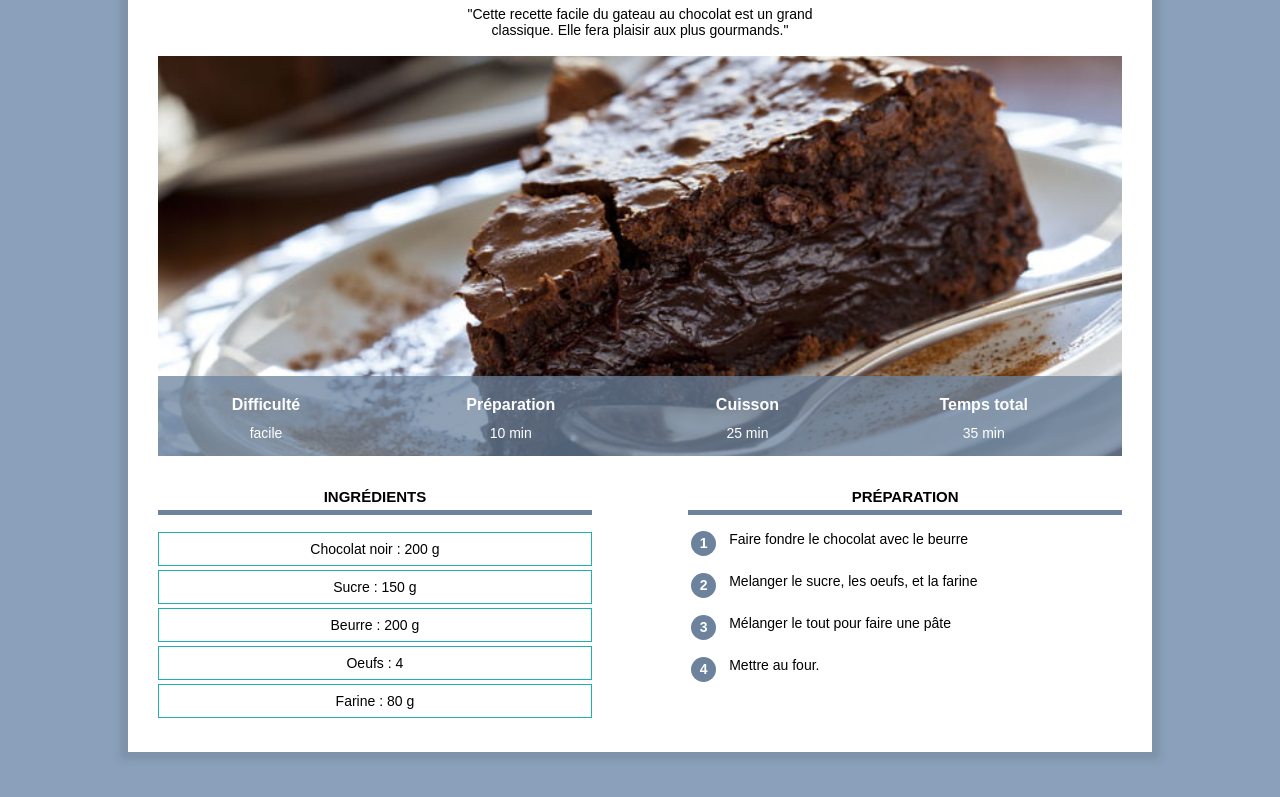
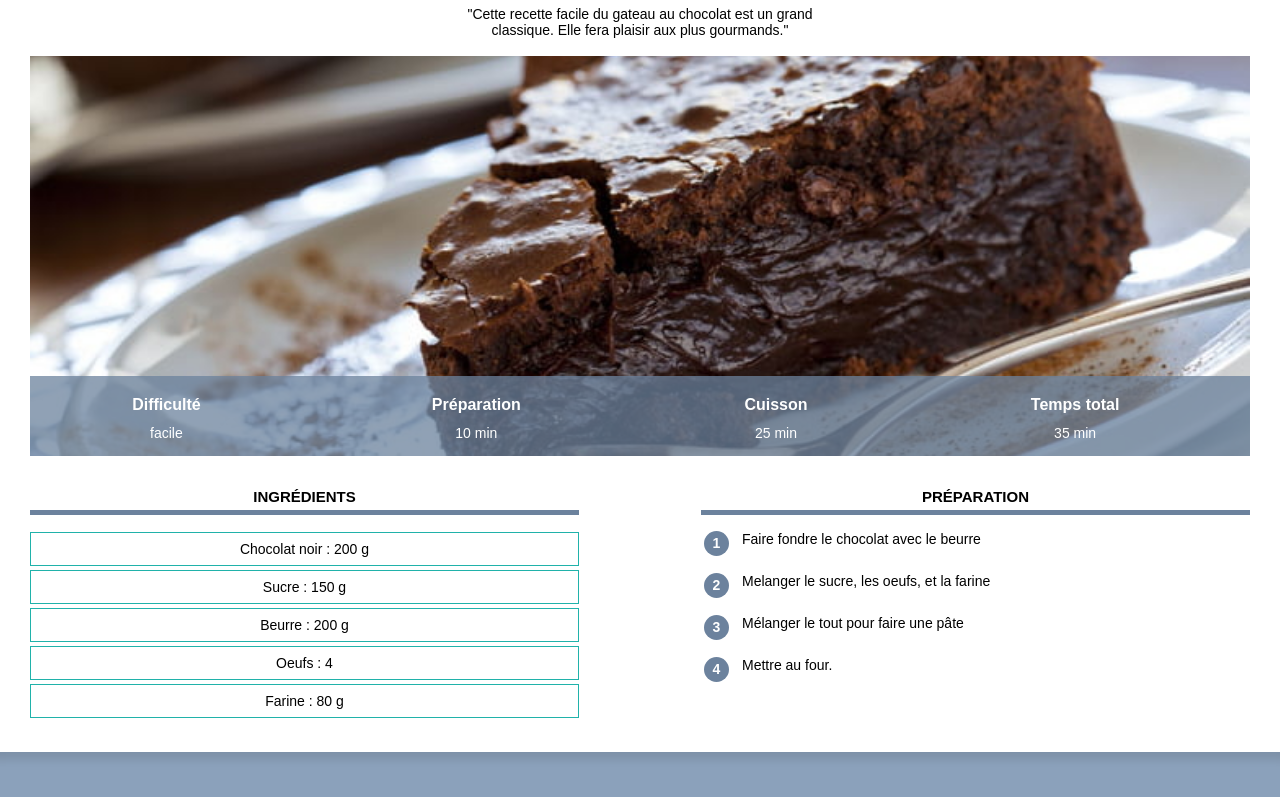
Before and after one commit to jacb38/site_recettes, a plain HTML site: page index.html in a window 1280 px wide. Shown: the part 151-948 px from the top of the page. Drawn offline with Linux system fonts and the light colour scheme.

Commit message:
Add files via upload

```diff
--- a/index.html
+++ b/index.html
@@ -3,6 +3,7 @@
     <head>
         <title>Gateau au chocolat</title>
         <meta charset="UTF-8">
+        <meta name="viewport" content="width=device-width, initial-scale=1.0">
         <link rel="stylesheet" href ="recette.css"/>
     </head>
     <body>
--- a/recette.css
+++ b/recette.css
@@ -23,9 +23,8 @@ div.contenu
 {
     background-color: white;
     /* margin: haut droite bas gauche*/
-    margin: 60px 10% 80px 10%;
-    padding: 0 30px 30px 30px;
-    min-width: 350px;
+    margin: 40px 8px 40px 8px;
+    padding: 0 8px 20px 8px;
     box-shadow: 0px 0px 8px 8px rgba(0,0,0,0.1);
     overflow: visible;
 }
@@ -93,19 +92,18 @@ table.info
     width: 100%;
     color:white;
     background-color: #6C829DC0;
-    height:80px ;
+    height:50px ;
 }
 table.info td
 {
     text-align: center;
-    font-size: 14px;
+    font-size: 12px;
     vertical-align: top;
 }
 
 table.info th
 {
-    text-align: center;
-    font-size: 16px;
+    font-size: 14px;
     vertical-align: bottom;
     padding-bottom:8px;
 }
@@ -120,28 +118,23 @@ img.info
 
 div.colonne
 {
-    width: 45%;
+    width: 100%;
     margin-top: 20px;
 }
 
 div.colonne h2
 {
-text-align: center;
-text-transform: uppercase;
-font-size: 15px;
-border-bottom: 5px solid #6C829D;
-padding-bottom: 5px;
+    text-align: center;
+    text-transform: uppercase;
+    font-size: 15px;
+    border-bottom: 5px solid #6C829D;
+    padding-bottom: 5px;
 }
 
 div.colonne1
 {
     display: inline-block;
-    margin-right: 10%;
-}
 
-div.colonne2
-{
-    float: right;
 }
 
 div.ingredients p
@@ -185,3 +178,53 @@ table.preparation tr
 {
     height: 40px;
 }
+
+/* Style pour ordinateur: */
+@media only screen and (min-width: 768px)
+{
+    div.contenu
+    {
+        margin: 60px 10% 80px 10%;
+        padding: 0 30px 30px 30px;
+        min-width: 350px;
+
+    }
+    table.info
+    {
+        height:80px ;
+    }
+    table.info td
+    {
+        font-size: 14px;
+    }
+    table.info th
+    {
+        font-size: 16px;
+    }
+    div.colonne
+    {
+        width: 45%;
+
+    }
+
+    div.colonne1
+    {
+        margin-right: 10%;
+    }
+
+    div.colonne2
+    {
+        float: right;
+    }
+
+}
+@media only screen and (min-width: 900px)
+{
+    div.contenu
+    {
+        margin-left: auto;
+        margin-right: auto;
+        min-width: 645px;
+
+    }
+}
```
